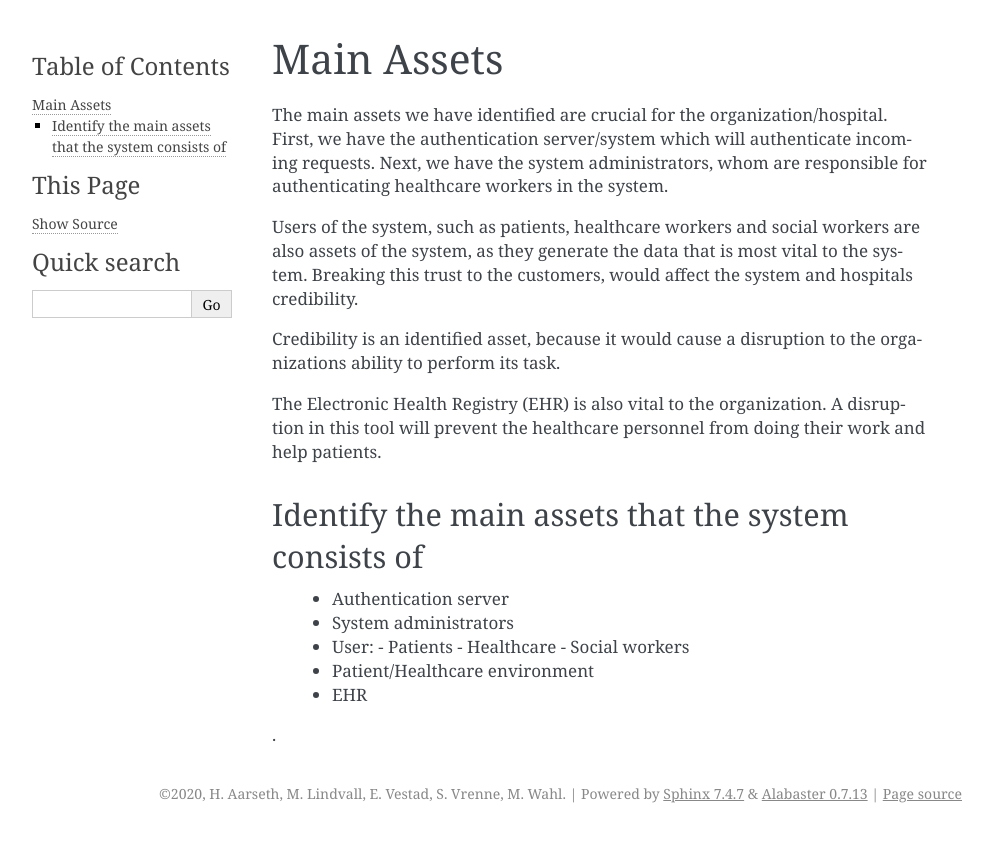
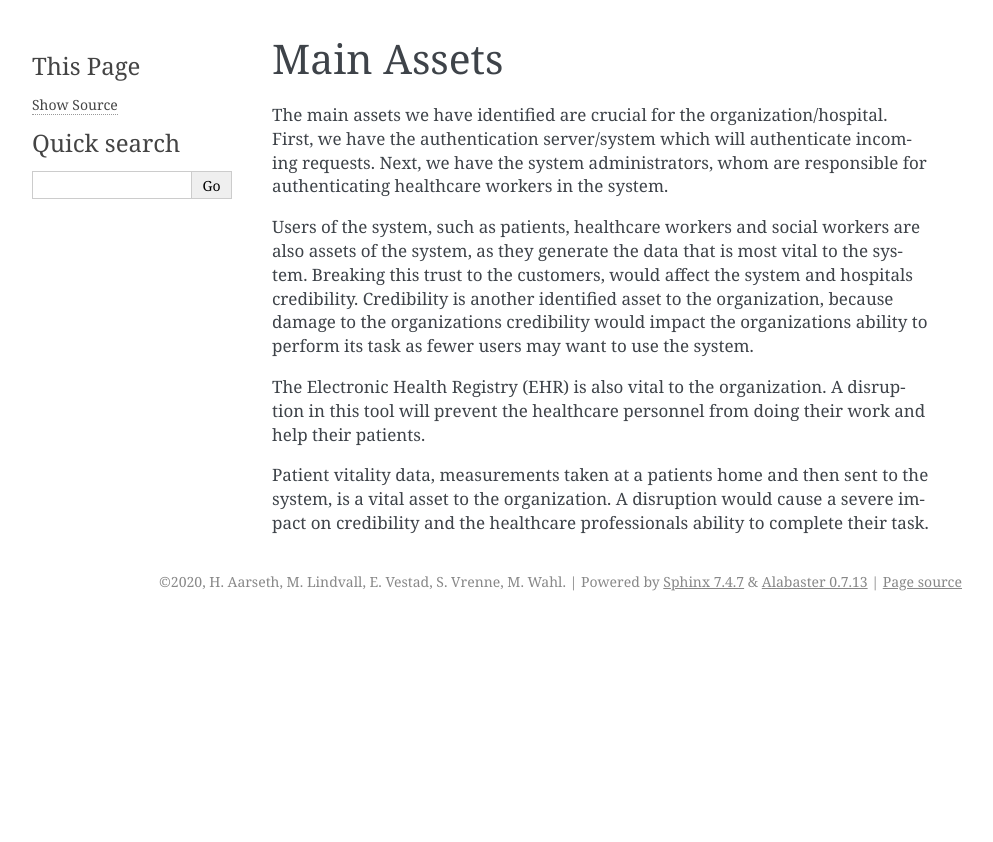
Before and after one commit to SteinarVrenne/school_imt3501, a Sphinx documentation site: the page built from Task 1/source/pages/03a_Main_Assets.rst, in a window 1280 px wide. Shown: the top 842 px of the page, without its empty margins (148-1141 px from the left). Built offline with Sphinx 7.4.7, drawn with Linux system fonts in a browser that asks for light colours.

Commit message:
Work 03a and 03b

```diff
--- a/Task 1/source/pages/03a_Main_Assets.rst
+++ b/Task 1/source/pages/03a_Main_Assets.rst
@@ -2,15 +2,19 @@ Main Assets
 ===========
 The main assets we have identified are crucial for the organization/hospital. First, we have the authentication server/system which will authenticate incoming requests. Next, we have the system administrators, whom are responsible for authenticating healthcare workers in the system.
 
-Users of the system, such as patients, healthcare workers and social workers are also assets of the system, as they generate the data that is most vital to the system. Breaking this trust to the customers, would affect the system and hospitals credibility.
+Users of the system, such as patients, healthcare workers and social workers are also assets of the system, as they generate the data that is most vital to the system. Breaking this trust to the customers, would affect the system and hospitals credibility. Credibility is another identified asset to the organization, because damage to the organizations credibility would impact the organizations ability to perform its task as fewer users may want to use the system.
 
-Credibility is an identified asset, because it would cause a disruption to the organizations ability to perform its task.
-
-The Electronic Health Registry (EHR) is also vital to the organization. A disruption in this tool will prevent the healthcare personnel from doing their work and help patients.
+The Electronic Health Registry (EHR) is also vital to the organization. A disruption in this tool will prevent the healthcare personnel from doing their work and help their patients.
 
 ..
-Identify the main assets that the system consists of
-----------------------------------------------------
+   Should this be included?
+
+Patient vitality data, measurements taken at a patients home and then sent to the system, is a vital asset to the organization. A disruption would cause a severe impact on credibility and the healthcare professionals ability to complete their task.
+
+
+..
+   Identify the main assets that the system consists of
+   ----------------------------------------------------
        -  Authentication server
        -  System administrators
        -  User:
@@ -19,4 +23,3 @@ Identify the main assets that the system consists of
           -  Social workers
        -  Patient/Healthcare environment
        -  EHR
-.
```
Also changed, not shown: Task 1/source/pages/03b_Main_Actors.rst (+14 -0 lines).
